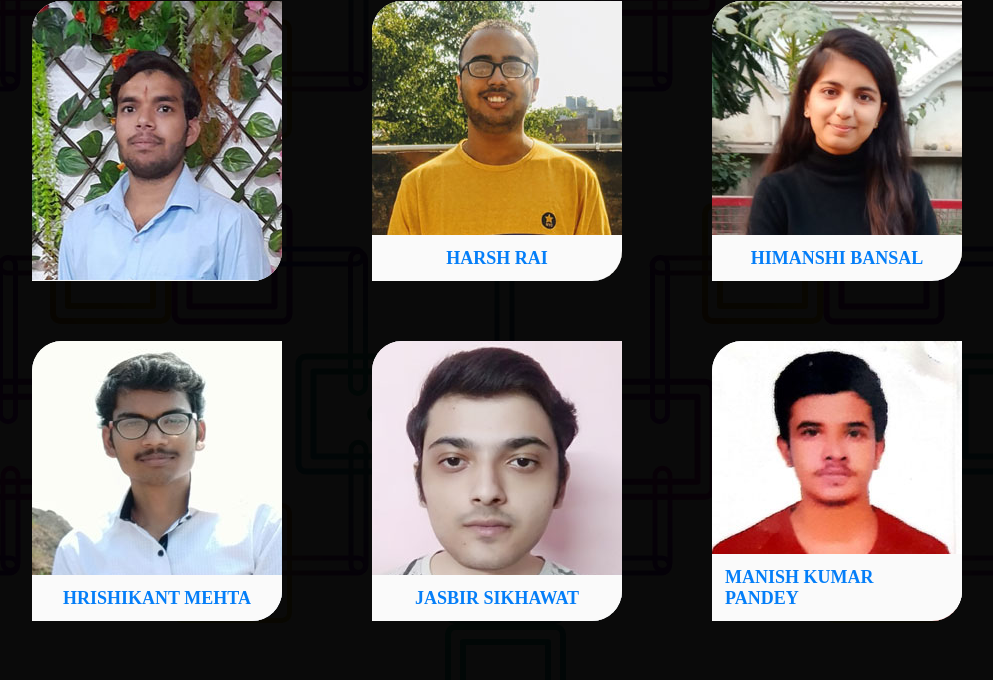
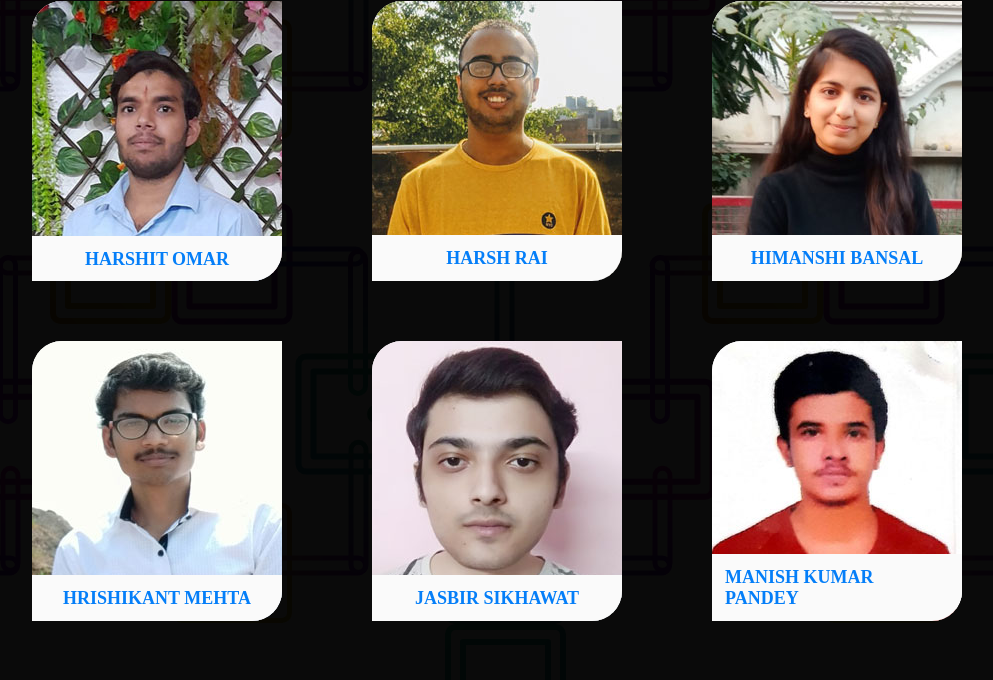
Before and after one commit to 015amit/res_version, a Flask app: page /teams/eec in a window 1280 px wide. Shown: the part 1787-2467 px from the top of the page, without its empty margins (143-1136 px from the left). Run offline with Flask 2, Linux system fonts and the light colour scheme; some libraries are stand-ins or nearby versions; some web fonts are replaced.

Commit message:
contact details

```diff
--- a/version/static/css/team.css
+++ b/version/static/css/team.css
@@ -155,6 +155,7 @@ h1 {
     width: 100%;
     transition: .5s;
     z-index: 2;
+    min-height: 105px;
 }
 
 .row .column:hover .details {
```
